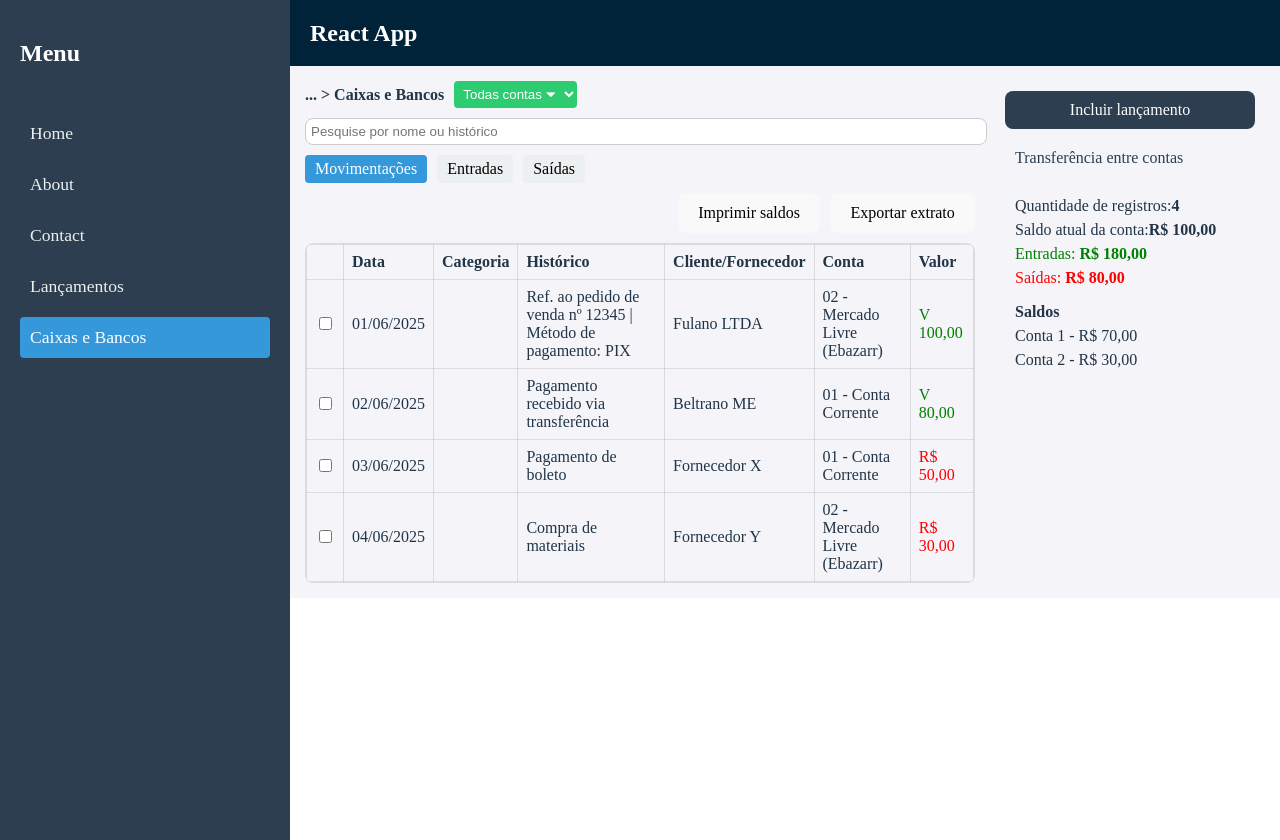
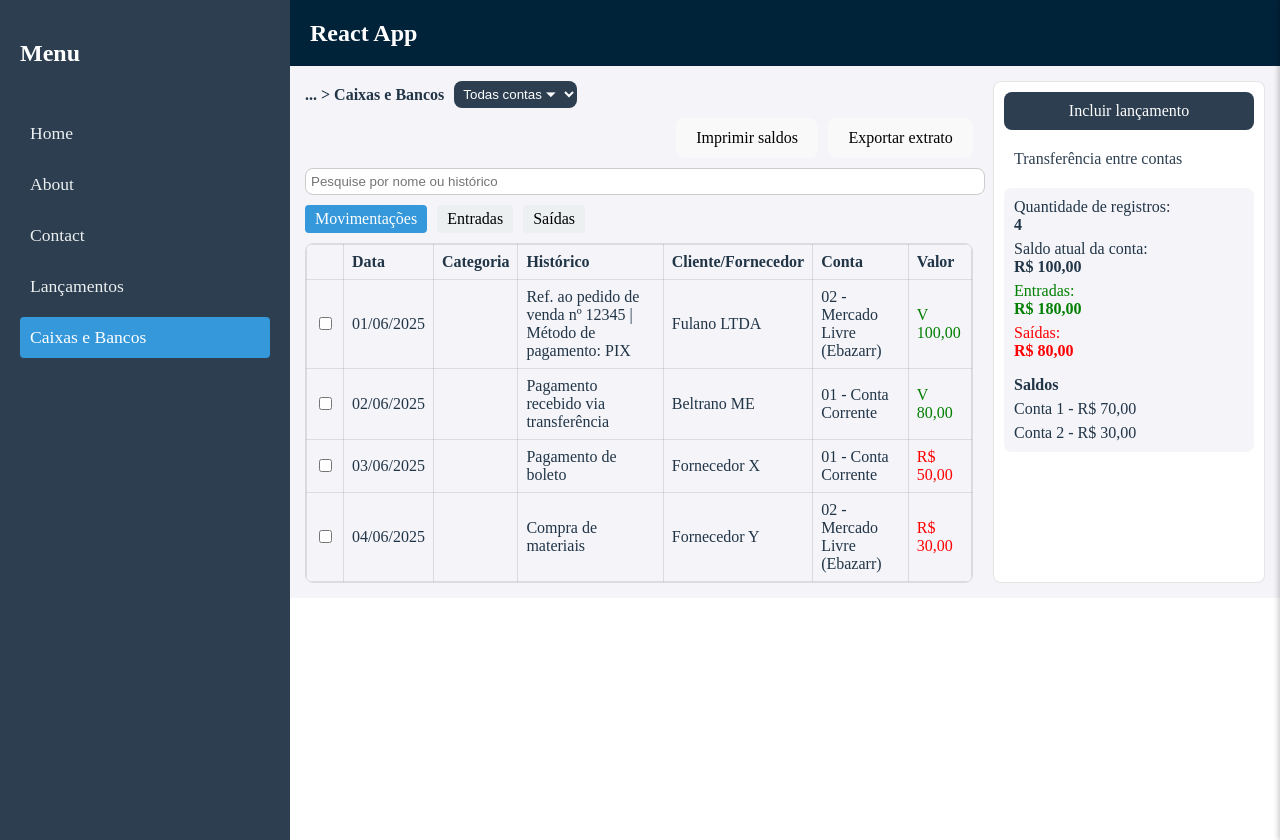
Before and after one commit to SchusterAluizio/ED_Financeiro, a React (Vite) app: page /caixas-bancos in a window 1280 px wide. Shown: the top 840 px of the page. Built offline with nearby package versions, Linux system fonts and the light colour scheme.

Commit message:
feat: update caixas e bancos page

```diff
--- a/src/pages/caixas-bancos/index.tsx
+++ b/src/pages/caixas-bancos/index.tsx
@@ -12,11 +12,60 @@ import {
   SidePanel,
   ButtonGreen,
   Summary,
-  SideLink
+  SideLink,
+  SummaryItem,
+  SlidePanel
 } from "./style";
 
 const CaixasEBancos: React.FC = () => {
   const [tab, setTab] = useState<string>("movimentacoes");
+  const [showLaunch, setShowLaunch] = useState(false);
+  const [showTransfer, setShowTransfer] = useState(false);
+
+  const rows = [
+    {
+      id: 1,
+      data: '01/06/2025',
+      historico: 'Ref. ao pedido de venda nº 12345 | Método de pagamento: PIX',
+      cliente: 'Fulano LTDA',
+      conta: '02 - Mercado Livre (Ebazarr)',
+      valor: 'V 100,00',
+      type: 'entrada' as const,
+    },
+    {
+      id: 2,
+      data: '02/06/2025',
+      historico: 'Pagamento recebido via transferência',
+      cliente: 'Beltrano ME',
+      conta: '01 - Conta Corrente',
+      valor: 'V 80,00',
+      type: 'entrada' as const,
+    },
+    {
+      id: 3,
+      data: '03/06/2025',
+      historico: 'Pagamento de boleto',
+      cliente: 'Fornecedor X',
+      conta: '01 - Conta Corrente',
+      valor: 'R$ 50,00',
+      type: 'saida' as const,
+    },
+    {
+      id: 4,
+      data: '04/06/2025',
+      historico: 'Compra de materiais',
+      cliente: 'Fornecedor Y',
+      conta: '02 - Mercado Livre (Ebazarr)',
+      valor: 'R$ 30,00',
+      type: 'saida' as const,
+    },
+  ];
+
+  const filteredRows = rows.filter((r) => {
+    if (tab === 'entradas') return r.type === 'entrada';
+    if (tab === 'saidas') return r.type === 'saida';
+    return true;
+  });
 
   return (
     <Container>
@@ -29,6 +78,10 @@ const CaixasEBancos: React.FC = () => {
             <option value="2">Conta 2</option>
           </Selector>
         </Header>
+        <Actions>
+          <button>Imprimir saldos</button>
+          <button>Exportar extrato</button>
+        </Actions>
         <SearchInput placeholder="Pesquise por nome ou histórico" />
         <Tabs>
           <Tab
@@ -44,10 +97,6 @@ const CaixasEBancos: React.FC = () => {
             Saídas
           </Tab>
         </Tabs>
-        <Actions>
-          <button>Imprimir saldos</button>
-          <button>Exportar extrato</button>
-        </Actions>
         <TableWrapper>
           <table>
             <thead>
@@ -62,74 +111,45 @@ const CaixasEBancos: React.FC = () => {
               </tr>
             </thead>
             <tbody>
-              <tr>
-                <td>
-                  <input type="checkbox" />
-                </td>
-                <td>01/06/2025</td>
-                <td></td>
-                <td>Ref. ao pedido de venda nº 12345 | Método de pagamento: PIX</td>
-                <td>Fulano LTDA</td>
-                <td>02 - Mercado Livre (Ebazarr)</td>
-                <td style={{ color: "green" }}>V 100,00</td>
-              </tr>
-              <tr>
-                <td>
-                  <input type="checkbox" />
-                </td>
-                <td>02/06/2025</td>
-                <td></td>
-                <td>Pagamento recebido via transferência</td>
-                <td>Beltrano ME</td>
-                <td>01 - Conta Corrente</td>
-                <td style={{ color: "green" }}>V 80,00</td>
-              </tr>
-              <tr>
-                <td>
-                  <input type="checkbox" />
-                </td>
-                <td>03/06/2025</td>
-                <td></td>
-                <td>Pagamento de boleto</td>
-                <td>Fornecedor X</td>
-                <td>01 - Conta Corrente</td>
-                <td style={{ color: "red" }}>R$ 50,00</td>
-              </tr>
-              <tr>
-                <td>
-                  <input type="checkbox" />
-                </td>
-                <td>04/06/2025</td>
-                <td></td>
-                <td>Compra de materiais</td>
-                <td>Fornecedor Y</td>
-                <td>02 - Mercado Livre (Ebazarr)</td>
-                <td style={{ color: "red" }}>R$ 30,00</td>
-              </tr>
+              {filteredRows.map((row) => (
+                <tr key={row.id}>
+                  <td>
+                    <input type="checkbox" />
+                  </td>
+                  <td>{row.data}</td>
+                  <td></td>
+                  <td>{row.historico}</td>
+                  <td>{row.cliente}</td>
+                  <td>{row.conta}</td>
+                  <td style={{ color: row.type === 'entrada' ? 'green' : 'red' }}>
+                    {row.valor}
+                  </td>
+                </tr>
+              ))}
             </tbody>
           </table>
         </TableWrapper>
       </div>
       <SidePanel>
-        <ButtonGreen>Incluir lançamento</ButtonGreen>
-        <SideLink>Transferência entre contas</SideLink>
+        <ButtonGreen onClick={() => setShowLaunch(true)}>Incluir lançamento</ButtonGreen>
+        <SideLink onClick={() => setShowTransfer(true)}>Transferência entre contas</SideLink>
         <Summary>
-          <div>
+          <SummaryItem>
             Quantidade de registros:
             <strong>4</strong>
-          </div>
-          <div>
+          </SummaryItem>
+          <SummaryItem>
             Saldo atual da conta:
             <strong>R$ 100,00</strong>
-          </div>
-          <div style={{ color: "green" }}>
+          </SummaryItem>
+          <SummaryItem style={{ color: "green" }}>
             Entradas:
-            <strong> R$ 180,00</strong>
-          </div>
-          <div style={{ color: "red" }}>
+            <strong>R$ 180,00</strong>
+          </SummaryItem>
+          <SummaryItem style={{ color: "red" }}>
             Saídas:
-            <strong> R$ 80,00</strong>
-          </div>
+            <strong>R$ 80,00</strong>
+          </SummaryItem>
           <div style={{ marginTop: "10px" }}>
             <strong>Saldos</strong>
           </div>
@@ -137,6 +157,14 @@ const CaixasEBancos: React.FC = () => {
           <div>Conta 2 - R$ 30,00</div>
         </Summary>
       </SidePanel>
+      <SlidePanel open={showLaunch}>
+        <button onClick={() => setShowLaunch(false)}>Fechar</button>
+        <h3>Novo lançamento</h3>
+      </SlidePanel>
+      <SlidePanel open={showTransfer}>
+        <button onClick={() => setShowTransfer(false)}>Fechar</button>
+        <h3>Transferência entre contas</h3>
+      </SlidePanel>
     </Container>
   );
 };
--- a/src/pages/caixas-bancos/style.tsx
+++ b/src/pages/caixas-bancos/style.tsx
@@ -20,10 +20,10 @@ export const Breadcrumb = styled.span`
 
 export const Selector = styled.select`
   padding: 5px;
-  background-color: #2ecc71;
+  background-color: #2c3e50;
   color: white;
   border: none;
-  border-radius: 4px;
+  border-radius: 8px;
 `;
 
 export const SearchInput = styled.input`
@@ -76,9 +76,10 @@ export const SidePanel = styled.aside`
   display: flex;
   flex-direction: column;
   gap: 10px;
-  background-color: #f4f4f9;
+  background-color: #fff;
   padding: 10px;
   border-radius: 8px;
+  border: 1px solid rgba(0, 0, 0, 0.1);
 `;
 
 export const ButtonGreen = styled.button`
@@ -98,6 +99,11 @@ export const Summary = styled.div`
   gap: 6px;
 `;
 
+export const SummaryItem = styled.div`
+  display: flex;
+  flex-direction: column;
+`;
+
 export const SideLink = styled.a`
   color: #2c3e50;
   text-decoration: none;
@@ -108,3 +114,19 @@ export const SideLink = styled.a`
     background-color: #e8e8ec;
   }
 `;
+
+export const SlidePanel = styled.div<{ open: boolean }>`
+  position: fixed;
+  top: 0;
+  right: 0;
+  width: 300px;
+  height: 100%;
+  background-color: #fff;
+  box-shadow: -2px 0 5px rgba(0, 0, 0, 0.1);
+  transform: translateX(${(p) => (p.open ? '0' : '100%')});
+  transition: transform 0.3s ease-in-out;
+  display: flex;
+  flex-direction: column;
+  padding: 20px;
+  z-index: 10;
+`;
```
